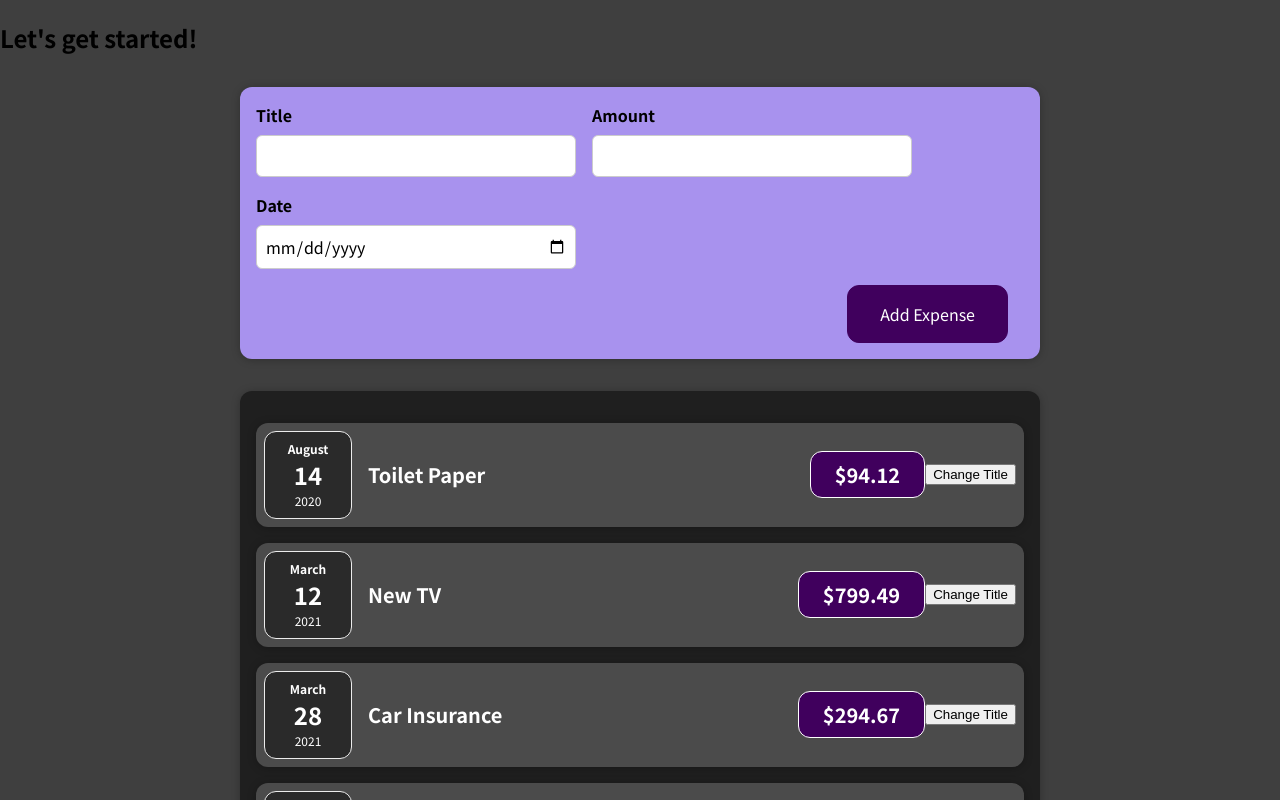
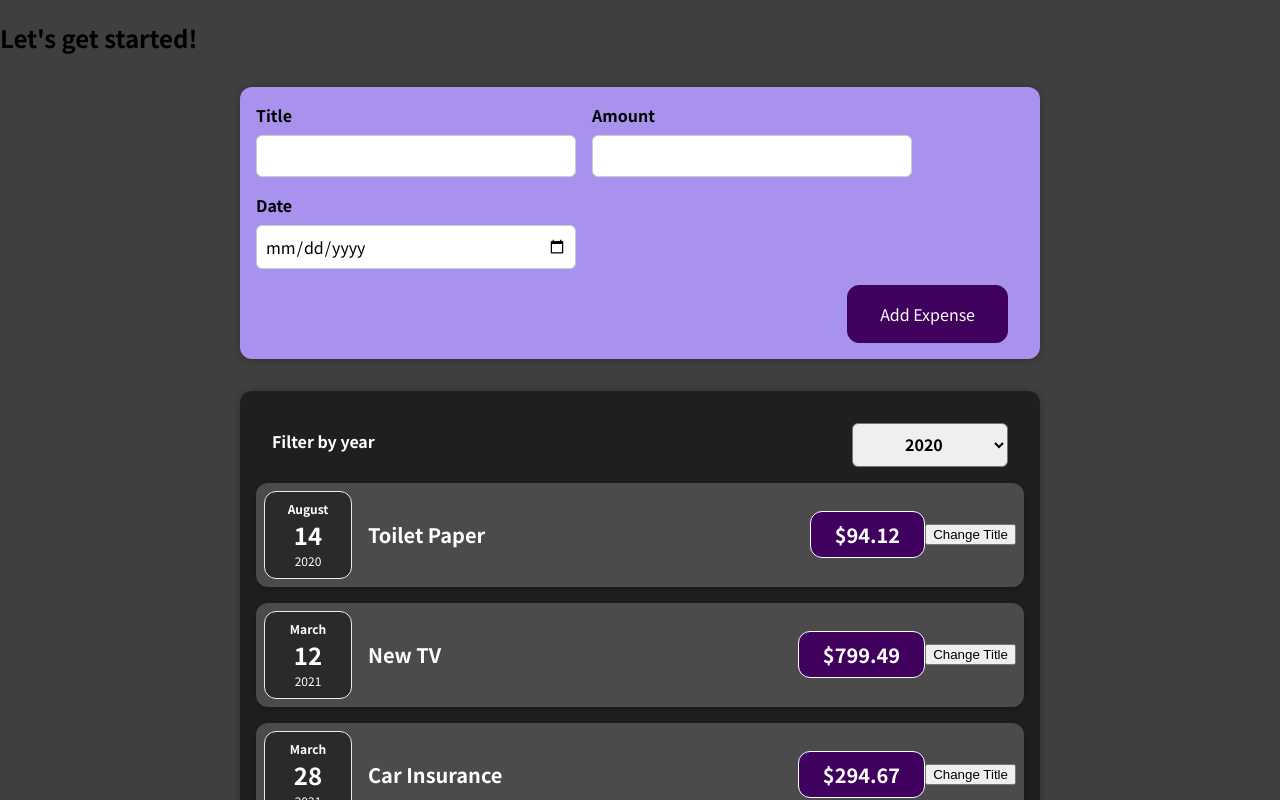
Before and after one commit to danielrlatham/expense-tracker, a React (Create React App) app: page / in a window 1280 px wide. Shown: the top 800 px of the page. Built offline with nearby package versions, Linux system fonts and the light colour scheme.

Commit message:
Add ExpensesFilter

```diff
--- a/src/components/Expenses/Expenses.js
+++ b/src/components/Expenses/Expenses.js
@@ -1,17 +1,27 @@
 import ExpenseItem from "./ExpenseItem";
 import './Expenses.css'
 import Card from "../UI/Card";
+import ExpenseFilter from "./ExpensesFilter";
+import { useState } from 'react';
 
 const Expenses = (props) => {
-  const { expenses } = props;
+  const [expenses, setExpenses] = useState(props.expenses)
+  const [filteredYear, setFilteredYear] = useState('2020')
 
-  let expenseItems = [];
+  const filterChangeHandler = (year) => {
+    setFilteredYear(year);
+    setExpenses(props.expenses.filter(expense => new Date(expense.date).getFullYear() === Number(year)))
+  }
+
+  let expenseItems = []
   for (let i = 0; i < expenses.length; i++) {
     expenseItems.push(<ExpenseItem title={expenses[i].title} amount={expenses[i].amount} date={expenses[i].date}/>)
   }
 
+
   return <Card className="expenses">
-      {expenseItems}
+    <ExpenseFilter onChangeFilter={filterChangeHandler} selected={filteredYear}/>
+    {expenseItems}
   </Card>
 }
 
--- /dev/null
+++ b/src/components/Expenses/ExpensesFilter.css
@@ -0,0 +1,24 @@
+.expenses-filter {
+    color: white;
+    padding: 0 1rem;
+}
+
+.expenses-filter__control {
+    display: flex;
+    width: 100%;
+    align-items: center;
+    justify-content: space-between;
+    margin: 1rem 0;
+}
+
+.expenses-filter label {
+    font-weight: bold;
+    margin-bottom: 0.5rem;
+}
+
+.expenses-filter select {
+    font: inherit;
+    padding: 0.5rem 3rem;
+    font-weight: bold;
+    border-radius: 6px;
+}
--- /dev/null
+++ b/src/components/Expenses/ExpensesFilter.js
@@ -0,0 +1,23 @@
+import React from 'react';
+
+import './ExpensesFilter.css';
+
+const ExpensesFilter = (props) => {
+  const { onChangeFilter, selected } = props;
+
+  return (
+    <div className='expenses-filter'>
+      <div className='expenses-filter__control'>
+        <label>Filter by year</label>
+        <select value={selected} onChange={(event) => onChangeFilter(event.target.value)}>
+          <option value='2022'>2022</option>
+          <option value='2021'>2021</option>
+          <option value='2020'>2020</option>
+          <option value='2019'>2019</option>
+        </select>
+      </div>
+    </div>
+  );
+};
+
+export default ExpensesFilter;
```
